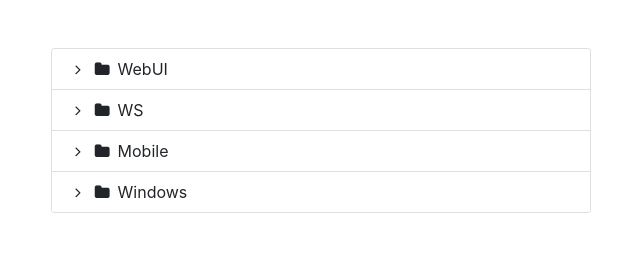
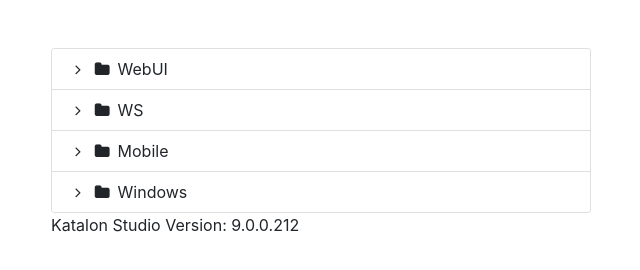
Before and after one commit to kazurayam/KS_KeywordMethod, a plain HTML site: page docs/keyword-browser/kbr.html in a window 1280 px wide. Shown: the whole page, without its empty margins (34-674 px from the left). Drawn offline with nearby package versions, Linux system fonts and the light colour scheme.

Commit message:
add cloc3.sh; amended cloc2.sh

```diff
--- a/docs/keyword-browser/kbr.html
+++ b/docs/keyword-browser/kbr.html
@@ -20,6 +20,7 @@
 					<div id="tree">
 
 					</div>
+					<p>Katalon Studio Version: 9.0.0.212</p>
 				</div>
 			</div>
 		</div>
```
Also changed, not shown: 3 other files.
